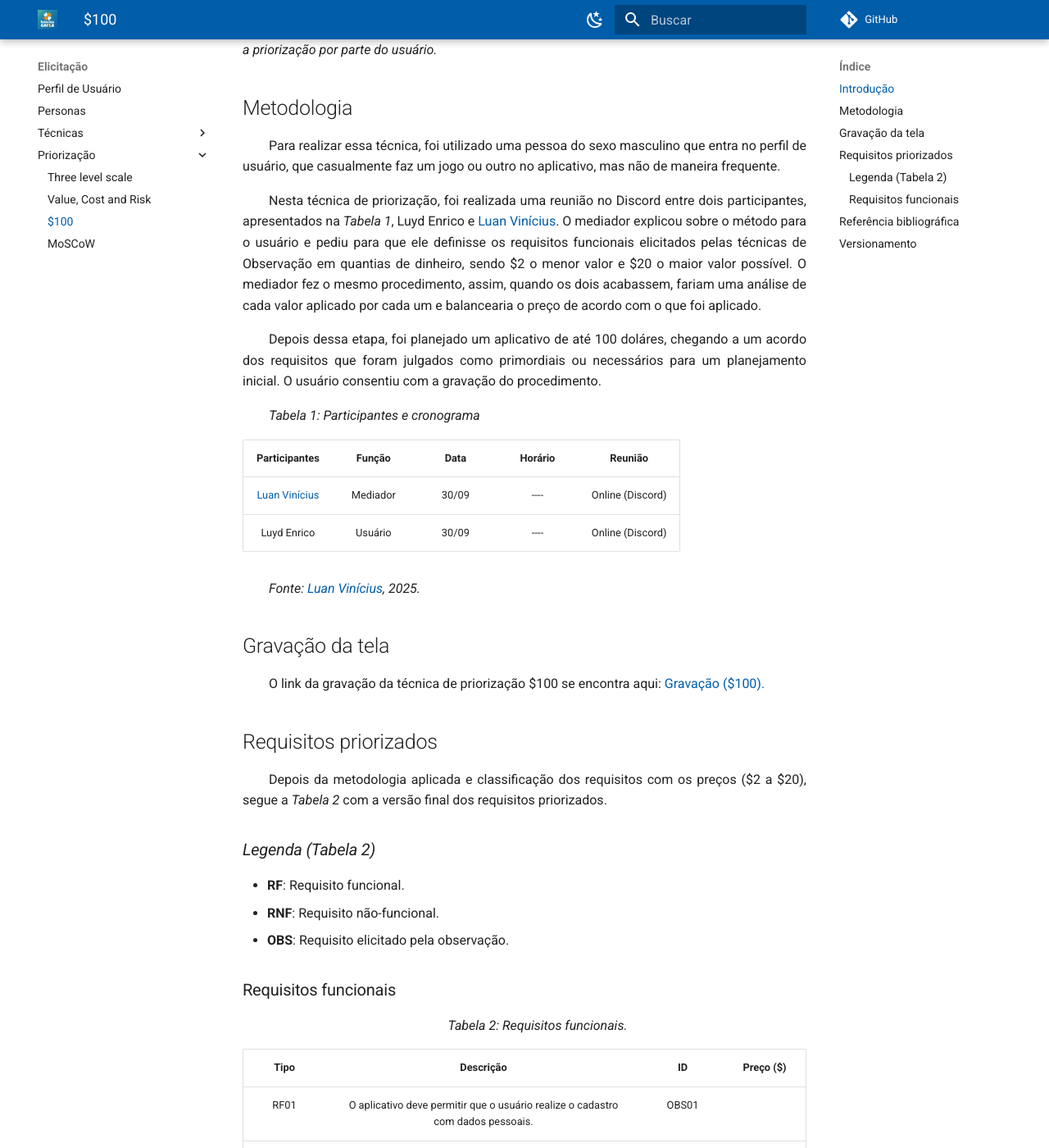
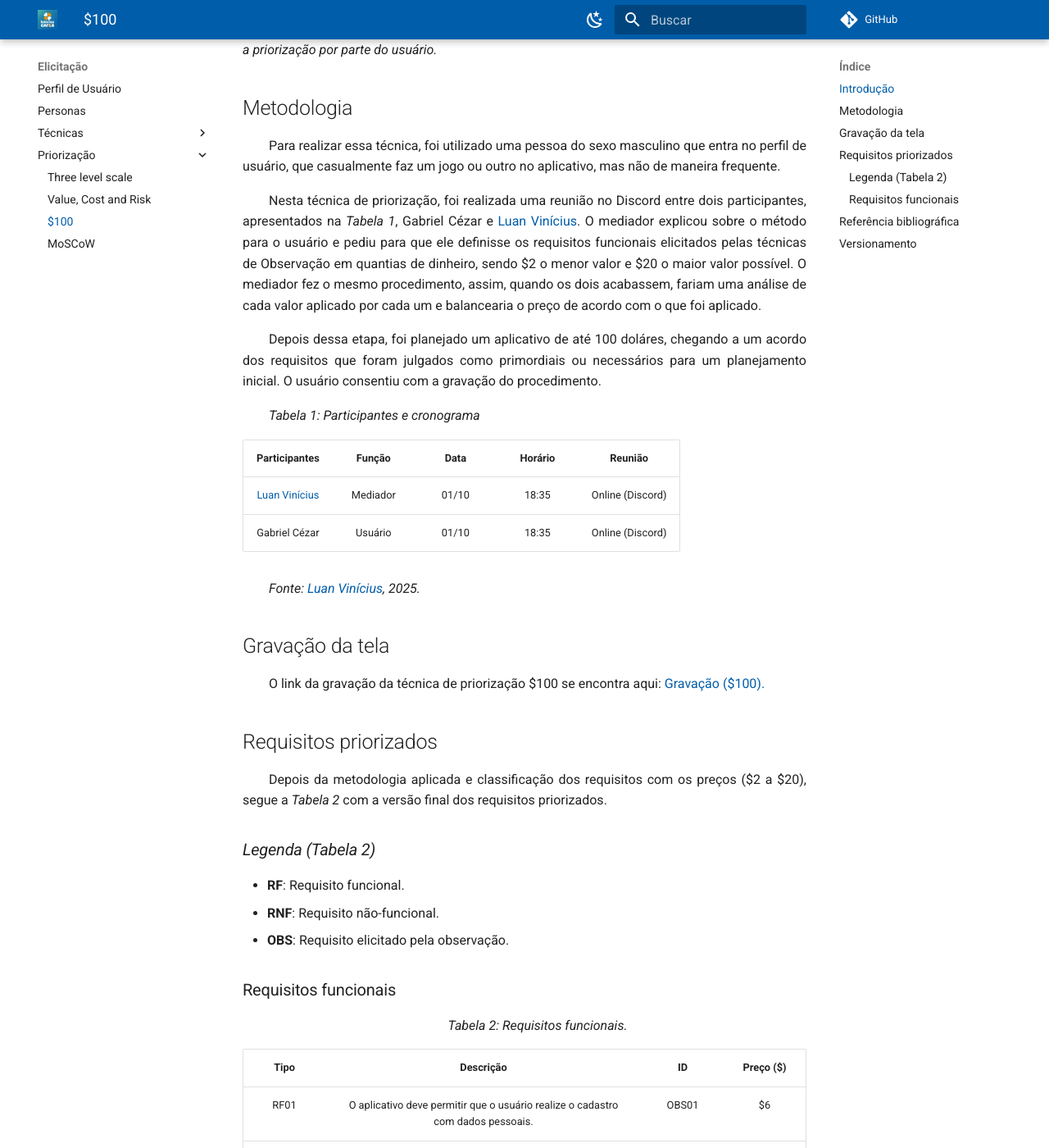
Before and after one commit to Requisitos-de-Software/2025.2-LoteriasCaixa, an MkDocs documentation site: the page built from docs/Elicitação/Priorização/$100.md, in a window 1280 px wide and 1400 px high, scrolled down 477 px. Shown: the whole window at 82% size. Built offline with MkDocs 1.6.1 and Material for MkDocs 9.7.7, drawn with Linux system fonts in a browser that asks for light colours; comment, search, counter and statistics services are not loaded; some of the changed text lies outside the part shown.

Commit message:
update .md

```diff
--- a/docs/Elicitação/Priorização/$100.md
+++ b/docs/Elicitação/Priorização/$100.md
@@ -8,7 +8,7 @@
 
 Para realizar essa técnica, foi utilizado uma pessoa do sexo masculino que entra no perfil de usuário, que casualmente faz um jogo ou outro no aplicativo, mas não de maneira frequente.
 
-Nesta técnica de priorização, foi realizada uma reunião no Discord entre dois participantes, apresentados na *Tabela 1*, Luyd Enrico e [Luan Vinícius](https://github.com/luannvi). O mediador explicou sobre o método para o usuário e pediu para que ele definisse os requisitos funcionais elicitados pelas técnicas de Observação em quantias de dinheiro, sendo $2 o menor valor e $20 o maior valor possível. O mediador fez o mesmo procedimento, assim, quando os dois acabassem, fariam uma análise de cada valor aplicado por cada um e balancearia o preço de acordo com o que foi aplicado.
+Nesta técnica de priorização, foi realizada uma reunião no Discord entre dois participantes, apresentados na *Tabela 1*, Gabriel Cézar e [Luan Vinícius](https://github.com/luannvi). O mediador explicou sobre o método para o usuário e pediu para que ele definisse os requisitos funcionais elicitados pelas técnicas de Observação em quantias de dinheiro, sendo $2 o menor valor e $20 o maior valor possível. O mediador fez o mesmo procedimento, assim, quando os dois acabassem, fariam uma análise de cada valor aplicado por cada um e balancearia o preço de acordo com o que foi aplicado.
 
 Depois dessa etapa, foi planejado um aplicativo de até 100 doláres, chegando a um acordo dos requisitos que foram julgados como primordiais ou necessários para um planejamento inicial. O usuário consentiu com a gravação do procedimento.
 
@@ -16,14 +16,14 @@
 
 | Participantes | Função | Data | Horário | Reunião |
 | :-----------: | :----: | :--: | :-----: | :---: |
-| [Luan Vinícius](https://github.com/luannvi) | Mediador | 30/09 | ---- | Online (Discord) |
-| Luyd Enrico | Usuário | 30/09 | ---- | Online (Discord) |
+| [Luan Vinícius](https://github.com/luannvi) | Mediador | 01/10 | 18:35 | Online (Discord) |
+| Gabriel Cézar | Usuário | 01/10 | 18:35 | Online (Discord) |
 
 *Fonte: [Luan Vinícius](https://github.com/luannvi), 2025.*
 
 ## Gravação da tela
 O link da gravação da técnica de priorização $100 se encontra aqui:
-[Gravação ($100).]()
+[Gravação ($100).](https://youtu.be/tvfI9rfGAKo)
 
 ## Requisitos priorizados
 
@@ -40,21 +40,21 @@
 
 | Tipo  | Descrição                                                                 | ID    | Preço ($) |
 |:-----:|:-------------------------------------------------------------------------:|:-----:|:---------:|
-| RF01  | O aplicativo deve permitir que o usuário realize o cadastro com dados pessoais. | OBS01 |           |
-| RF02  | O aplicativo deve permitir interação com o menu de loterias ao clicar em experimentar. | OBS02 |           |
-| RF03  | O aplicativo deve permitir login com CPF e senha ou com biometria.         | OBS03 |           |
-| RF04  | O aplicativo deve exibir os tipos de loteria disponíveis (Mega-Sena, Lotofácil etc.). | OBS04 |           |
-| RF05  | O aplicativo deve exibir o último resultado do sorteio de cada loteria.    | OBS05 |           |
-| RF06  | O aplicativo deve possibilitar a escolha de números para fazer uma aposta. | OBS06 |           |
-| RF07  | O aplicativo deve permitir limpar a seleção feita.                         | OBS07 |           |
-| RF08  | O aplicativo deve permitir completar a aposta com números aleatórios.      | OBS08 |           |
-| RF09  | O aplicativo deve permitir adicionar o jogo ao carrinho de apostas.        | OBS09 |           |
-| RF10  | O aplicativo deve calcular automaticamente o valor da aposta.              | OBS10 |           |
-| RF11  | O aplicativo deve possibilitar pagamento via cartão de crédito ou PIX.     | OBS11 |           |
-| RF12  | O aplicativo deve mostrar se o pagamento foi confirmado.                   | OBS12 |           |
-| RF13  | O aplicativo deve permitir visualizar sua aposta.                          | OBS13 |           |
-| RF14  | O aplicativo deve permitir gerar o comprovante da aposta em "minhas apostas". | OBS14 |           |
-| RF15  | O aplicativo deve possibilitar logout do usuário.                          | OBS15 |           |
+| RF01  | O aplicativo deve permitir que o usuário realize o cadastro com dados pessoais. | OBS01 |   $6        |
+| RF02  | O aplicativo deve permitir interação com o menu de loterias ao clicar em experimentar. | OBS02 |     $10      |
+| RF03  | O aplicativo deve permitir login com CPF e senha ou com biometria.         | OBS03 |    $14       |
+| RF04  | O aplicativo deve exibir os tipos de loteria disponíveis (Mega-Sena, Lotofácil etc.). | OBS04 |    $16       |
+| RF05  | O aplicativo deve exibir o último resultado do sorteio de cada loteria.    | OBS05 |     $7      |
+| RF06  | O aplicativo deve possibilitar a escolha de números para fazer uma aposta. | OBS06 |     $20      |
+| RF07  | O aplicativo deve permitir limpar a seleção feita.                         | OBS07 |     $5      |
+| RF08  | O aplicativo deve permitir completar a aposta com números aleatórios.      | OBS08 |     $4      |
+| RF09  | O aplicativo deve permitir adicionar o jogo ao carrinho de apostas.        | OBS09 |     $12      |
+| RF10  | O aplicativo deve calcular automaticamente o valor da aposta.              | OBS10 |     $10      |
+| RF11  | O aplicativo deve possibilitar pagamento via cartão de crédito ou PIX.     | OBS11 |     $20      |
+| RF12  | O aplicativo deve mostrar se o pagamento foi confirmado.                   | OBS12 |     $18      |
+| RF13  | O aplicativo deve permitir visualizar sua aposta.                          | OBS13 |     $12      |
+| RF14  | O aplicativo deve permitir gerar o comprovante da aposta em "minhas apostas". | OBS14 |   $15        |
+| RF15  | O aplicativo deve possibilitar logout do usuário.                          | OBS15 |     $10      |
 
 *<p style="text-align: center;">Fonte: <a href="https://github.com/luannvi">Luan Vinícius.</a></p>*
 
@@ -66,5 +66,6 @@
 
 | Versão | Data       | Autor               | Descrição                       | Revisor |
 |:--------:|:------------:|:---------------:|:-------------------------------:|:---------:|
-| ``1.0``    | 24/09/2025 | [Luan Vinícius](https://github.com/luannvi)  | Abertura da documentação |  |
-| ``1.1``    | 30/09/2025 | [Luan Vinícius](https://github.com/luannvi)  | Adição de conteúdo       |  |
+| ``1.0``   | 24/09/2025 | [Luan Vinícius](https://github.com/luannvi)  | Abertura da documentação |  |
+| ``1.1``   | 30/09/2025 | [Luan Vinícius](https://github.com/luannvi)  | Adição de conteúdo       |  |
+| ``1.2``   | 01/10/2025 | [Luan Vinícius](https://github.com/luannvi)  | Alteração de conteúdo    |  |
```
